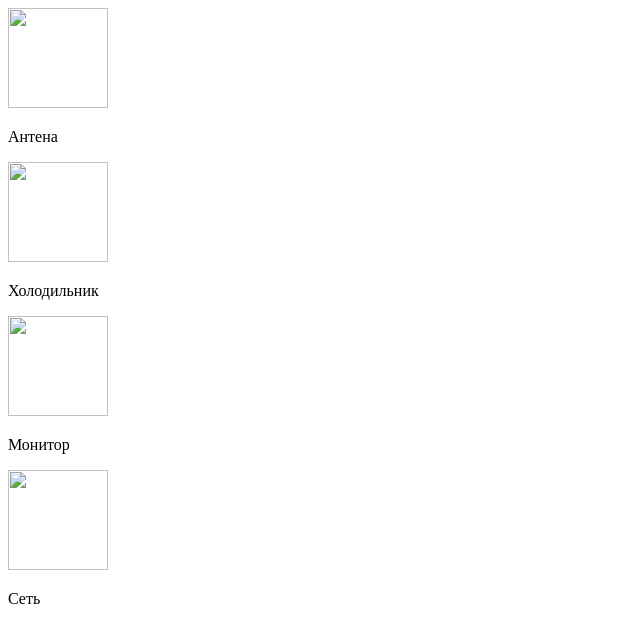
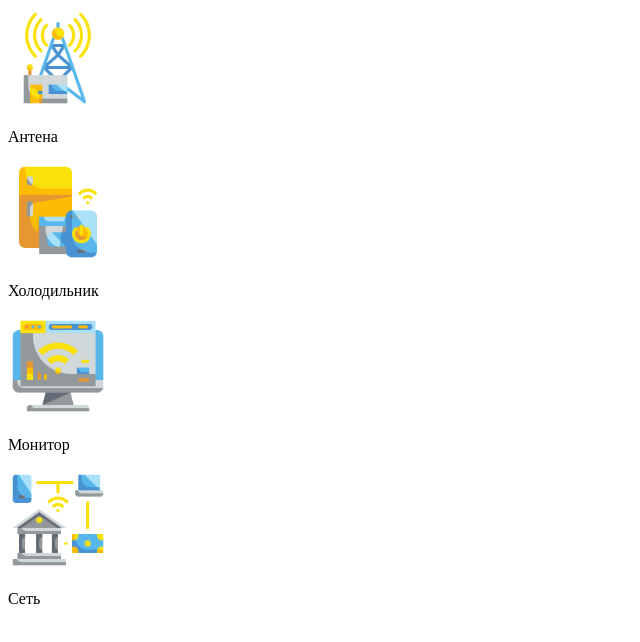
Before and after one commit to fred2356/example, a plain HTML site: page float.html in a window 1280 px wide. Shown: the whole page, without its empty margins (0-640 px from the left). Drawn offline with Linux system fonts and the light colour scheme; the site is published under a folder, as on GitHub Pages, so addresses that start at the root find nothing.

Commit message:
Update float.html

```diff
--- a/float.html
+++ b/float.html
@@ -3,20 +3,20 @@
 <head>
 	<meta charset="UTF-8">
 	<title>Document</title>
-	<link rel="stylesheet" href="css/float.css">
+<!-- 	<link rel="stylesheet" href="css/float.css"> -->
 </head>
 <body>
 
 	<!-- учился рабоатать с float по примеру http://htmlbook.ru/samlayout/blochnaya-verstka/plavayushchie-elementy -->
 
 <div id="catalog">
-	<div class="float"><img src="/img/radio-antenna.png" width="100px" height="100"><p class="text">Антена</p>
+	<div class="float"><img src="img/radio-antenna.png" width="100px" height="100"><p class="text">Антена</p>
 	</div>
-	<div class="float"><img src="/img/application.png" width="100px" height="100px"><p class="text">Холодильник</p></div>
+	<div class="float"><img src="img/application.png" width="100px" height="100px"><p class="text">Холодильник</p></div>
 
-	<div class="float"><img src="/img/browser.png" width="100px" height="100px"><p class="text">Монитор</p></div>
+	<div class="float"><img src="img/browser.png" width="100px" height="100px"><p class="text">Монитор</p></div>
 
-	<div class="float"><img src="/img/online-banking.png" width="100px" height="100px"><p class="text">Сеть</p></div>
+	<div class="float"><img src="img/online-banking.png" width="100px" height="100px"><p class="text">Сеть</p></div>
 </div>
 
 <div style="clear: both;"></div>
```
